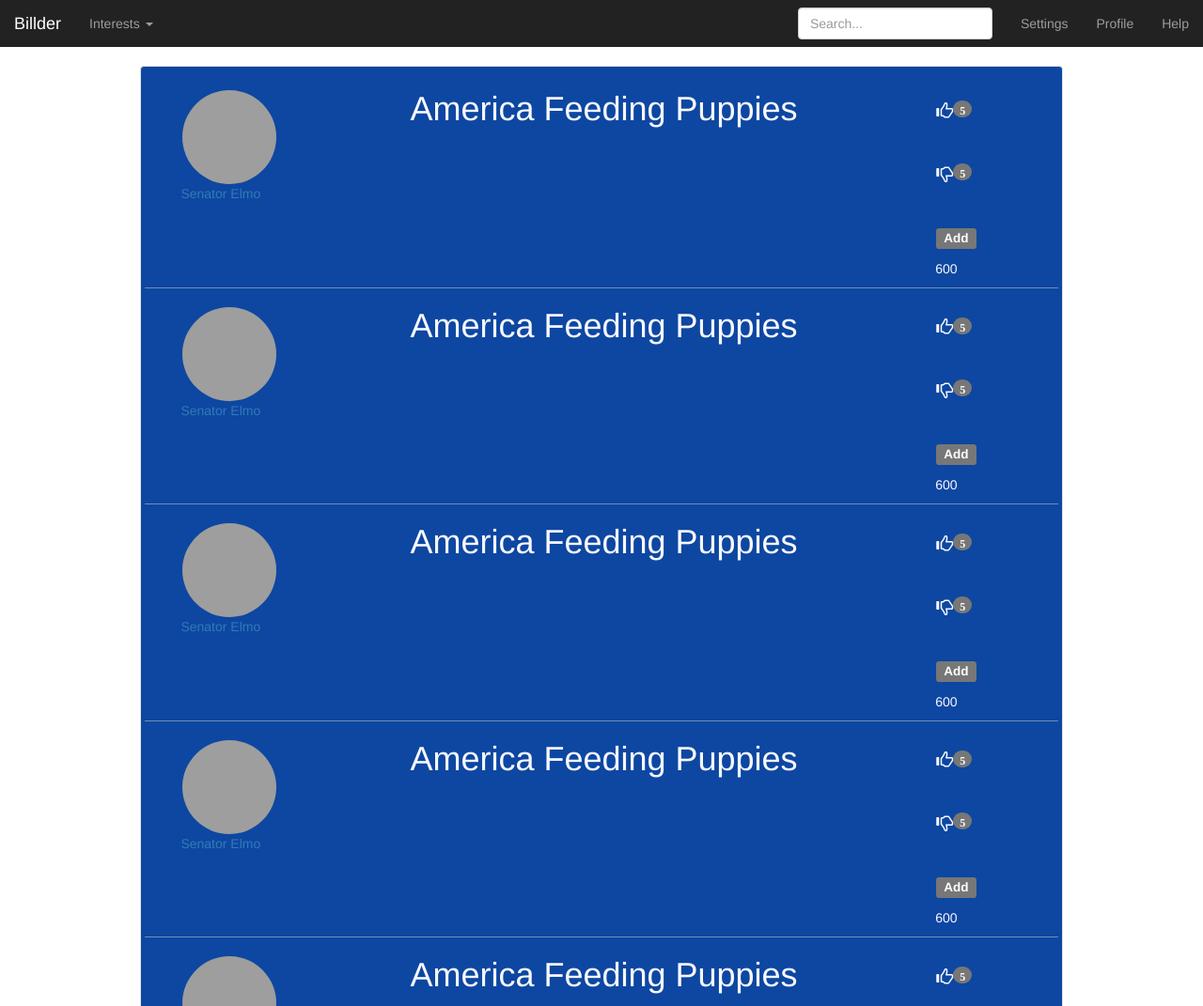
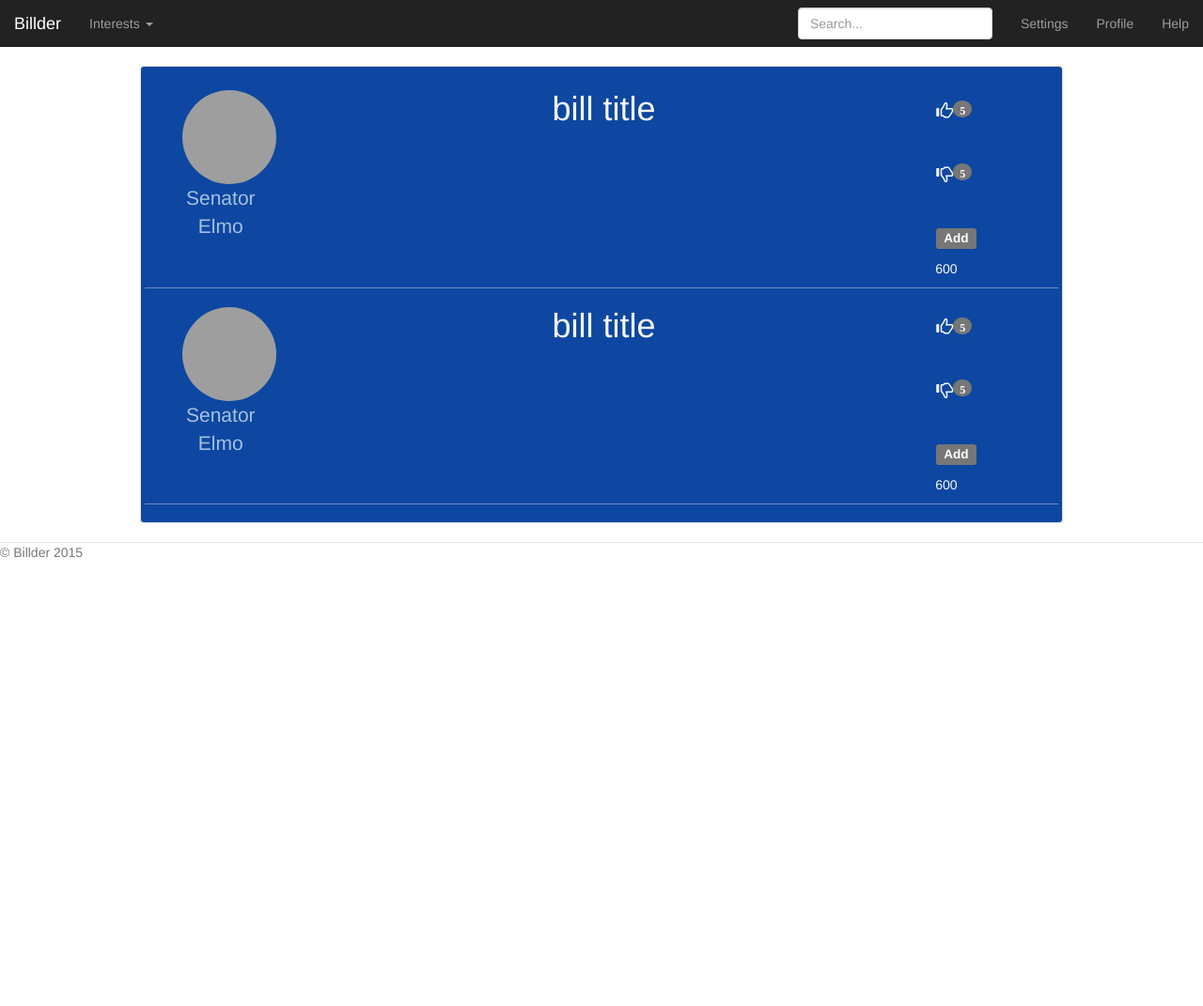
Before and after one commit to Democracybillder/Website, a website: page index.html in a window 1280 px wide. Shown: the top 1071 px of the page at 94% size. After the commit the page ends 800 px from the top, so only its background shows below. Drawn offline with nearby package versions, Linux system fonts and the light colour scheme; grey boxes are pictures that could not be loaded; files whose address does not match are found by name.

Commit message:
automated bill inserts

```diff
--- a/css/main.css
+++ b/css/main.css
@@ -44,9 +44,13 @@ body {
     background-color: #0D47A1;
 }
 
-
 .nameContainer  {
   text-align: center;
+  font-size: 1.5em;
+}
+
+.PoliticianNames  {
+  color: rgba(234,244,249,0.7);
 }
 
 .legImage {
@@ -93,10 +97,11 @@ img {
   border-radius: 12px;
 }
 
-.row .col-md-3 p a  {    /*translatorName*/
-    color: ghostwhite;
-    font-size: 1em;
-    white-space: nowrap;
+.row .col-md-3 div a  {    /*translatorName*/
+  color: ghostwhite;
+  font-size: 1em;
+  text-align: center;
+  padding-top: 5px;
   }
 
 /* So bill translations only appear when clicked on */
@@ -176,10 +181,6 @@ img {
   border-color: transparent #0D47A1;
 }
 
-.col-md-3.pull-right  {
-  padding-right: 30px;
-}
-
 
 /* Interests dropdown */
 
--- a/js/main.js
+++ b/js/main.js
@@ -1,64 +1,128 @@
-var bill123 = {
+var bill123 = [
+{
     "id": 691612,
     "description": {
         "id": 0,
+        "scope": "state",
         "title": "Levy And Assessment Of Local Taxes",
         "state": "RI",
-            "description": "Permits a municipality, where there is a budget commission, to charge a tax of up to fifteen percent (15%) of the qualified low-income housing's current year's gross scheduled rent."
+        "description": "Permits a municipality, where there is a budget commission, to charge a tax of up to fifteen percent (15%) of the qualified low-income housing's current year's gross scheduled rent.",
+        "votes": {"yay": 5, "nay": 5},
+        "following": 600
     },
-        "log": [
+    "sponsor":  [
+    	"Senator Elmo",
     	{
+    		"src":"http://www.sesamestreet.org/cms_services/services?action=download&uid=dbf13ec8-16cd-11dd-a1a2-3f408a4274b3",
+    		"alt": "elmo"
+    	}
+    ],
+    "log": {
             "status_date": "2015-01-22T00:00:00Z",
             "status": 1,
             "last_action_date": "2015-01-22T00:00:00Z",
             "last_action": "Introduced, referred to Senate Finance"
+        },
+    "translations":  {
+    	"1":["I am a translation here me roar longer longer longer longer longer longer longer longer longer longer longer longer longer longerlonger longer longer longer longer longer longerlonger longer longer longer longer longer longer",
+    	{'src': "https://fbcdn-profile-a.akamaihd.net/hprofile-ak-xfp1/v/t1.0-1/p160x160/11011476_787112128073376_4796995220409643929_n.png?oh=503fd6fd7f6243924494fe383488390c&oe=5604B89B&__gda__=1443154160_8a92dbce042646feedd4be0291aa8521",
+		'alt': "moms demand action"},"America Feeding Puppies",5003],
+    	"American Hunters and Shooters Association":["I am a 2nd translation here me roar longer longer longer longer longer longer longer longer longer longer longer longer longer longerlonger longer longer longer longer longer longerlonger longer longer longer longer longer longer",
+    	{'src': "http://upload.wikimedia.org/wikipedia/en/b/be/AHSA_logo.PNG",
+		'alt': "AHSA"},"America Feeding Puppies",123],
+    	"National Rifle Association":["I am a third translation here me roar longer longer longer longer longer longer longer longer longer longer longer longer longer longerlonger longer longer longer longer longer longerlonger longer longer longer longer longer longer",
+    	{'src': "http://upload.wikimedia.org/wikipedia/en/thumb/7/73/National_Rifle_Association.svg/1024px-National_Rifle_Association.svg.png",
+		'alt': "NRA"},"America Feeding Puppies",75],
+    	"Americans for Responsible Solutions":["I am a fourth translation here me roar longer longer longer longer longer longer longer longer longer longer longer longer longer longerlonger longer longer longer longer longer longerlonger longer longer longer longer longer longer",
+    	{'src': "http://action.americansforresponsiblesolutions.org/page/-/images/logo-bars.jpg",
+		'alt': "ARF"},"America Feeding Puppies",15],
+    	"Faiths United to Prevent Gun Violence":["I am a fifth translation here me roar longer longer longer longer longer longer longer longer longer longer longer longer longer longerlonger longer longer longer longer longer longerlonger longer longer longer longer longer longer",
+    	{'src': "https://franciscanaction.org/sites/default/files/styles/square_thumbnail/public/Faiths%20United%20to%20Prevent%20Gun%20Violence.jpg?itok=oeR5Z3Dy",
+		'alt': "FUPGV"},"America Feeding Puppies",2],
+    	"Vioelence Policy Center":["I am a sixth translation here me roar longer longer longer longer longer longer longer longer longer longer longer longer longer longerlonger longer longer longer longer longer longerlonger longer longer longer longer longer longer",
+    	{'src': "http://www.dancinggiant.com/images/logos/vpc.jpg",
+		'alt': "VPC"},"America Feeding Puppies",1]
+    }
+},
+{
+    "id": 1111111,
+    "description": {
+        "id": 0,
+        "scope": "state",
+        "title": "Levy And Assessment Of Local Taxes",
+        "state": "RI",
+        "description": "Permits a municipality, where there is a budget commission, to charge a tax of up to fifteen percent (15%) of the qualified low-income housing's current year's gross scheduled rent.",
+        "votes": {"yay": 5, "nay": 5},
+        "following": 600
+    },
+    "sponsor":  [
+    	"Senator Elmo",
+    	{
+    		"src":"http://www.sesamestreet.org/cms_services/services?action=download&uid=dbf13ec8-16cd-11dd-a1a2-3f408a4274b3",
+    		"alt": "elmo"
     	}
     ],
+    "log": {
+            "status_date": "2015-01-22T00:00:00Z",
+            "status": 1,
+            "last_action_date": "2015-01-22T00:00:00Z",
+            "last_action": "Introduced, referred to Senate Finance"
+        },
     "translations":  {
-        	"1":"I am a translation here me roar longer longer longer longer longer longer longer longer longer longer longer longer longer longerlonger longer longer longer longer longer longerlonger longer longer longer longer longer longer",
-        	"2":"I am a translation here me roar longer longer longer longer longer longer longer longer longer longer longer longer longer longerlonger longer longer longer longer longer longerlonger longer longer longer longer longer longer",
-        	"3":"I am a translation here me roar longer longer longer longer longer longer longer longer longer longer longer longer longer longerlonger longer longer longer longer longer longerlonger longer longer longer longer longer longer",
-        	"4":"I am a translation here me roar longer longer longer longer longer longer longer longer longer longer longer longer longer longerlonger longer longer longer longer longer longerlonger longer longer longer longer longer longer",
-        	"5":"I am a translation here me roar longer longer longer longer longer longer longer longer longer longer longer longer longer longerlonger longer longer longer longer longer longerlonger longer longer longer longer longer longer",
-        	"6":"I am a translation here me roar longer longer longer longer longer longer longer longer longer longer longer longer longer longerlonger longer longer longer longer longer longerlonger longer longer longer longer longer longer",
+    	"Moms Demand Action":["I am a translation here me roar longer longer longer longer longer longer longer longer longer longer longer longer longer longerlonger longer longer longer longer longer longerlonger longer longer longer longer longer longer",
+    	{'src': "https://fbcdn-profile-a.akamaihd.net/hprofile-ak-xfp1/v/t1.0-1/p160x160/11011476_787112128073376_4796995220409643929_n.png?oh=503fd6fd7f6243924494fe383488390c&oe=5604B89B&__gda__=1443154160_8a92dbce042646feedd4be0291aa8521",
+		'alt': "moms demand action"},"America Feeding Puppies",5003],
+    	"American Hunters and Shooters Association":["I am a 2nd translation here me roar longer longer longer longer longer longer longer longer longer longer longer longer longer longerlonger longer longer longer longer longer longerlonger longer longer longer longer longer longer",
+    	{'src': "http://upload.wikimedia.org/wikipedia/en/b/be/AHSA_logo.PNG",
+		'alt': "AHSA"},"America Feeding Puppies",123],
+    	"National Rifle Association":["I am a third translation here me roar longer longer longer longer longer longer longer longer longer longer longer longer longer longerlonger longer longer longer longer longer longerlonger longer longer longer longer longer longer",
+    	{'src': "http://upload.wikimedia.org/wikipedia/en/thumb/7/73/National_Rifle_Association.svg/1024px-National_Rifle_Association.svg.png",
+		'alt': "NRA"},"America Feeding Puppies",75],
+    	"Americans for Responsible Solutions":["I am a fourth translation here me roar longer longer longer longer longer longer longer longer longer longer longer longer longer longerlonger longer longer longer longer longer longerlonger longer longer longer longer longer longer",
+    	{'src': "http://action.americansforresponsiblesolutions.org/page/-/images/logo-bars.jpg",
+		'alt': "ARF"},"America Feeding Puppies",15],
+    	"Faiths United to Prevent Gun Violence":["I am a fifth translation here me roar longer longer longer longer longer longer longer longer longer longer longer longer longer longerlonger longer longer longer longer longer longerlonger longer longer longer longer longer longer",
+    	{'src': "https://franciscanaction.org/sites/default/files/styles/square_thumbnail/public/Faiths%20United%20to%20Prevent%20Gun%20Violence.jpg?itok=oeR5Z3Dy",
+		'alt': "FUPGV"},"America Feeding Puppies",2],
+    	"Vioelence Policy Center":["I am a sixth translation here me roar longer longer longer longer longer longer longer longer longer longer longer longer longer longerlonger longer longer longer longer longer longerlonger longer longer longer longer longer longer",
+    	{'src': "http://www.dancinggiant.com/images/logos/vpc.jpg",
+		'alt': "VPC"},"America Feeding Puppies",1]
     }
-
-        };
-
+}
+];
 
 // Produce Bill Shells
 
-function createBill()  {
-	return $("<div />").addClass("row bill")
-		.appendTo("#bill-container");
-}
 
 function createLegislatorImage()  {
-	var legislatorHeadshot = $("<img />").addClass("img-circle");
-	var legislatorNameContainer = $("<p />").addClass("nameContainer");
-	var legislatorName = $("<a />").addClass("PoliticanNames");
+	var legislatorHeadshot = $("<img />").addClass("img-circle"),
+	legislatorNameContainer = $("<p />").addClass("nameContainer"),
+	legislatorName = $("<a />").addClass("PoliticianNames");
+
 	legislatorName.appendTo(legislatorNameContainer);
 	return $("<div />").addClass("col-md-2 col-centered legImage")
+		.attr("href", "#")
 		.append([legislatorHeadshot, legislatorNameContainer]);
 }
 
 function createTranslationsColumn()  {
-	var maintranslation = $("<h1 />").addClass("maintranslation");
-	var translationsPane = $("<div />").addClass("translations pane");
+	var maintranslation = $("<h1 />").addClass("maintranslation"),
+	translationsPane = $("<div />").addClass("translations pane");
+
 	return $("<div />").addClass("col-md-8")
 		.append([maintranslation, translationsPane]);
 }
 
 function createInteractionColumn()  {
-	var like = $("<button />").addClass("btn vote-up btn-lg");
-	var likeSpan = $("<span />").addClass("glyphicon glyphicon-thumbs-up");
-	var likeSpanSpan = $("<span />").addClass("badge");
-	var dislike = $("<button />").addClass("btn vote-down btn-lg");
-	var dislikeSpan = $("<span />").addClass("glyphicon glyphicon-thumbs-down");
-	var dislikeSpanSpan = $("<span />").addClass("badge");
-	var follow = $("<button />").addClass("btn add-to-mybills btn-lg");
-	var followSpan = $("<span />").addClass("label label-default");
-	var voteCount = $("<p />").addClass("votes");
+	var like = $("<button />").addClass("btn vote-up btn-lg"),
+	likeSpan = $("<span />").addClass("glyphicon glyphicon-thumbs-up"),
+	likeSpanSpan = $("<span />").addClass("badge"),
+	dislike = $("<button />").addClass("btn vote-down btn-lg"),
+	dislikeSpan = $("<span />").addClass("glyphicon glyphicon-thumbs-down"),
+	dislikeSpanSpan = $("<span />").addClass("badge"),
+	follow = $("<button />").addClass("btn add-to-mybills btn-lg"),
+	followSpan = $("<span />").addClass("label label-default"),
+	voteCount = $("<p />").addClass("votes");
 
 	(like, dislike, follow).attr("type", "button");
 	likeSpan.attr("aria-hidden", "true");
@@ -74,139 +138,153 @@ function createInteractionColumn()  {
 		.append([like, dislike, follow, voteCount]);
 }
 
-function loadBillShells(billNumber)  {
-	for (i = 0; i < billNumber; i++)  {
-		var bill = createBill();
-		var legislatorImage = createLegislatorImage();
-		var translationsColumn = createTranslationsColumn();
-		var interactionColumn = createInteractionColumn();
-
-		bill.append([legislatorImage, translationsColumn, interactionColumn]);
-	}
-}
-
-loadBillShells(10)
-
 // Produce Translation Shells
 
 function createLeftTranslation()  {
-	var translationTextBubble = $("<div />").addClass("col-md-9 triangle-border left");
-	var translatorImage = createTranslatorImage();
-	var translationText = $("<p />").appendTo(translationTextBubble);
-
-	return $("<div />").addClass("row")
-		.appendTo(".translations")
+// Creates left oriented translation shell
+	var translationTextBubble = $("<div />").addClass("col-md-9 triangle-border left"),
+	translatorImage = createTranslatorImage(),
+	translationText = $("<p />").appendTo(translationTextBubble),
+	translation = $("<div />").addClass("row")
 		.append([translatorImage,translationTextBubble]);
+		return translation
 }
 
 function createRightTranslation()  {
-	var translationTextBubble = $("<div />").addClass("col-md-9 triangle-border right pull-right");
-	var translatorImage = createTranslatorImage(1).addClass("pull-right");
-	var translationText = $("<p />").appendTo(translationTextBubble);
-
-	return $("<div />").addClass("row")
-		.appendTo(".translations")
+// Creates right oriented translation shell
+	var translationTextBubble = $("<div />").addClass("col-md-9 triangle-border right pull-right"),
+	translatorImage = createTranslatorImage(1).addClass("pull-right"),
+	translationText = $("<p />").appendTo(translationTextBubble),
+	translation = $("<div />").addClass("row")
 		.append([translatorImage,translationTextBubble]);
+	$(translatorImage).find("a").addClass("pull-right");
+		return translation
 }
 
 function createTranslatorImage(right)  {
+// Creates shell for translator image and name
 	right = right || 0;
-	console.log(right);
-	var translatorHeadshot = pullTranslatorHeadshot();
-	var translatorNameContainer = createTranslationNameContainer();
+	var translatorHeadshot = $("<img />").addClass("img-circle"),
+	translatorNameContainer = createTranslationNameContainer();
 	if (right === 1)  {
 		translatorHeadshot.addClass("pull-right")};
 	return $("<div />").addClass("col-md-3")
 	.append([translatorHeadshot, translatorNameContainer]);
 }
 
-
-function pullTranslatorHeadshot()  {
-	return $("<img />").addClass("img-circle")
-		.attr({
-		'src': "https://pbs.twimg.com/profile_images/456240049776902144/9FNdHosY_400x400.jpeg",
-		'alt': "moms demand action",
-		'href': '#'});
-}
-
 function createTranslationNameContainer()  {
 	var translatorName = $("<a />");
-	translatorName.attr('href','#')
-		.text("Moms demand action");
-	return $("<p />").addClass("center-block")
+	translatorName.attr('href','#');
+	return $("<div />").addClass("center-block")
 		.append(translatorName);
 }
 
-function createBillTranslations(translationsNumber)  {
-	for (i = 0; i < translationsNumber; i++)  {
-		if (i % 2 === 0)  {
-			var translation = createLeftTranslation();
+function createTranslationEndorseButton()  {
+	var endorse = $("<button />").addClass("btn endorse btn-lg"),
+	endorseSpan = $("<span />").addClass("label label-default"),
+	endorsementCount = $("<p />").addClass("endorsements");
+	endorse.attr("type", "button");
+	endorseSpan.appendTo(endorse)
+		.text("Endorse Translation");
+	return $("<div />").append([endorse, endorsementCount])
+}
+
+function createBillTranslation(translationCounter)  {
+// Takes translation count to determine left/ right and initializes translation construction
+		if (translationCounter % 2 === 0)  {
+			return createLeftTranslation();
 		} else {
-			var translation = createRightTranslation();
-		}
+			return createRightTranslation();
 		}
 }
 
-createBillTranslations(10)
+// Parse Bill Object**********************************************
 
-/*
+function insertDescription(interactionColumn, descriptionObject)  {
+	var following = descriptionObject["following"],
+	yayVotes = descriptionObject["votes"]["yay"],
+	nayVotes = descriptionObject["votes"]["nay"];
+	$(interactionColumn).find(".votes").text(following);
+	$(interactionColumn).find(".badge").text(yayVotes);
+	return interactionColumn;
+	// fix this! $(".badge").text(yayVotes);
+}
 
-function addNewBill()  {
-	var billInfo = ""  //get bill info
-	var legislator = 'Senator Cookie' //parse
-	var billText = "cookies mandatory at every restaurant"
-	var billLog = []
-	var bill = "" // html bill skeleton
-	$("footer").before("put it all together here")
+function insertSponsor(sponsorColumn, sponsorObject)  {
+	var imgSrc = sponsorObject["1"]["src"],
+	imgAlt = sponsorObject["1"]["alt"],
+	sponsorName = sponsorObject["0"];
+	$(sponsorColumn).children("img").attr({
+		"src": imgSrc,
+		"alt": imgAlt
+		});
+	$(sponsorColumn).find("a").text(sponsorName);
+	return sponsorColumn;
+}
+
+function insertTranslations(translationColumn, translationObject)  {
+// Takes translation object and inputs each translation to the given bill
+	var translationCounter = 1;
+	for (var key in translationObject)  {
+		if (translationObject.hasOwnProperty(key)) {
+			var newTranslation = createBillTranslation(translationCounter);
+			translationCounter++;
+			var object = translationObject[key];
+			$(newTranslation).children(".col-md-9").find("p").text(object[0]);
+			$(newTranslation).find("a").text(key);
+			$(newTranslation).find("img")
+					.attr({
+					'src': object[1]["src"],
+					'alt': object[1]["alt"]});
+			$(translationColumn).children(".translations").append(newTranslation);
+		}
+	}
+	return translationColumn;
+}
+
+function insertBills(billArray)  {
+// Takes array of bills and inserts them into page
+	for (var bill in billArray)  {
+		insertBill(billArray[bill]);
+	}
+}
+
+function insertBill(billObject)  {
+	var billDescription = compileBillFollowing(billObject["description"]),
+	billSponsor = compileBillSponsor(billObject["sponsor"]),
+	billTranslation = compileTranslationsPane(billObject["translations"]),
+	bill = $("<div />").addClass("row bill").append([billSponsor, billTranslation, billDescription]);
+		$(bill).appendTo("#bill-container");
+}
+
+function compileBillFollowing(billDescription)  {
+ 	var interactionColumn = createInteractionColumn();
+ 	return insertDescription(interactionColumn, billDescription);
+ }
+
+function compileBillSponsor(billSponsor)  {
+	var sponsorColumn = createLegislatorImage();
+	return insertSponsor(sponsorColumn, billSponsor);
+}
+
+function compileTranslationsPane(billTranslations)  {
+	var translationColumn = createTranslationsColumn();
+	return insertTranslations(translationColumn, billTranslations);
 }
 
 
-function addNewBill(bill)  {
-	var billInfo = "";  //get bill info
-	var legislator = 'Senator Cookie'; //parse
-	var billText = "cookies mandatory at every restaurant";
-	var billLog = [];
-	var bill = ""; // html bill skeleton
-	$("#bill-container").append(bill)
-}
+
+insertBills(bill123);
+
+// Need to find another way for .maintranslation (the title)
 
 
-function addBills(json, billAmount)  {
-	// billAmount is an int = number of bills to extract, json is all possible bills
-	//var object = JSON && JSON.parse(json) || $.parseJSON(json);
-	var data = eval(json);
-	var billCount = 0;
-	var i;
-
-	for (i = 0; i < billAmount; i++) {
-		//addNewBill(json[i]);
-		$("#bill-container").append($("#eric"));
-		billCount++;
-	}
-
-};
-
-$("#bill-container").append($(".bill").clone(true, true));
-*/
-
+$(".maintranslation").text("bill title");
 
 $(".form-control").change(function() {
 			alert("Input value: " + $(".form-control").val());
 });
 
-$(".legImage").children("img").attr({
-	"src": "http://www.sesamestreet.org/cms_services/services?action=download&uid=dbf13ec8-16cd-11dd-a1a2-3f408a4274b3",
-	"alt": "elmo"
-	});
-$(".legImage").find("a").text("Senator Elmo").attr("href", "#");
-
-$(".maintranslation").addClass("state").text("America Feeding Puppies");
-
 $(".maintranslation").click(function(){
             $(this).next().slideToggle();
         });
-
-$(".votes").text("600");
-$(".badge").text("5");
-
-$(".triangle-border").children("p").text("I am a translation here me roar longer longer longer longer longer longer longer longer longer longer longer longer longer longerlonger longer longer longer longer longer longerlonger longer longer longer longer longer longer");
```
Lines whose indentation alone changed are shown as unchanged.
